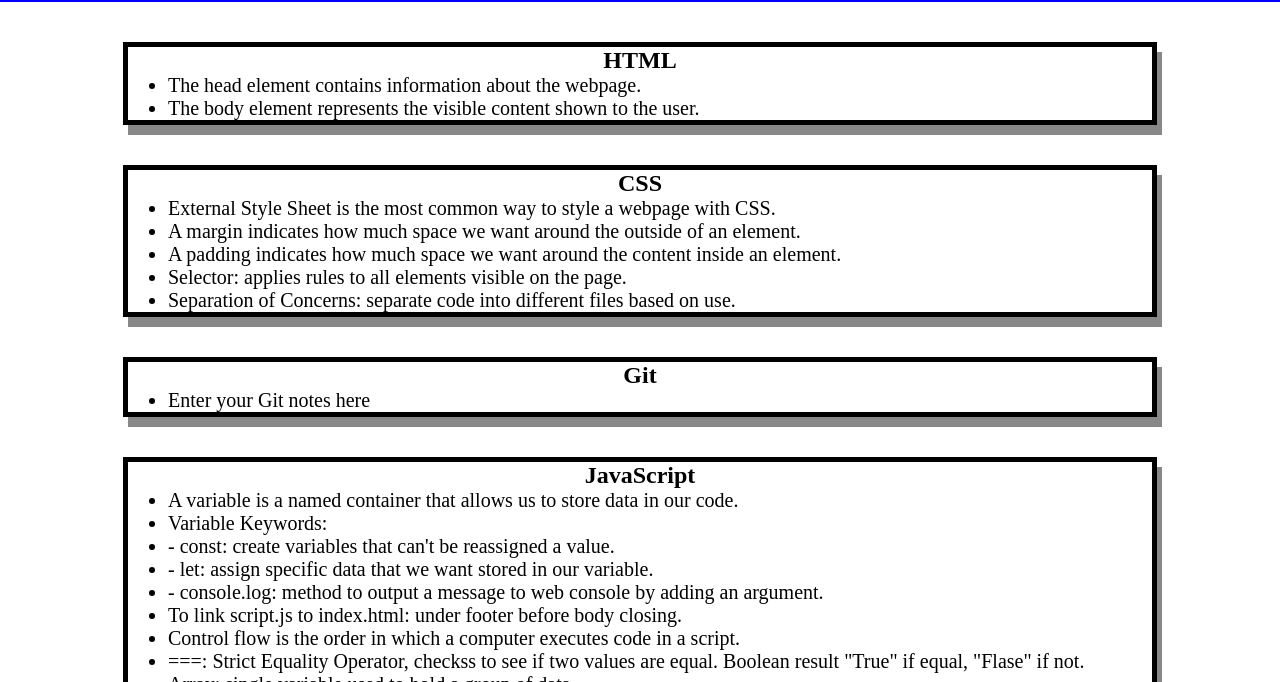
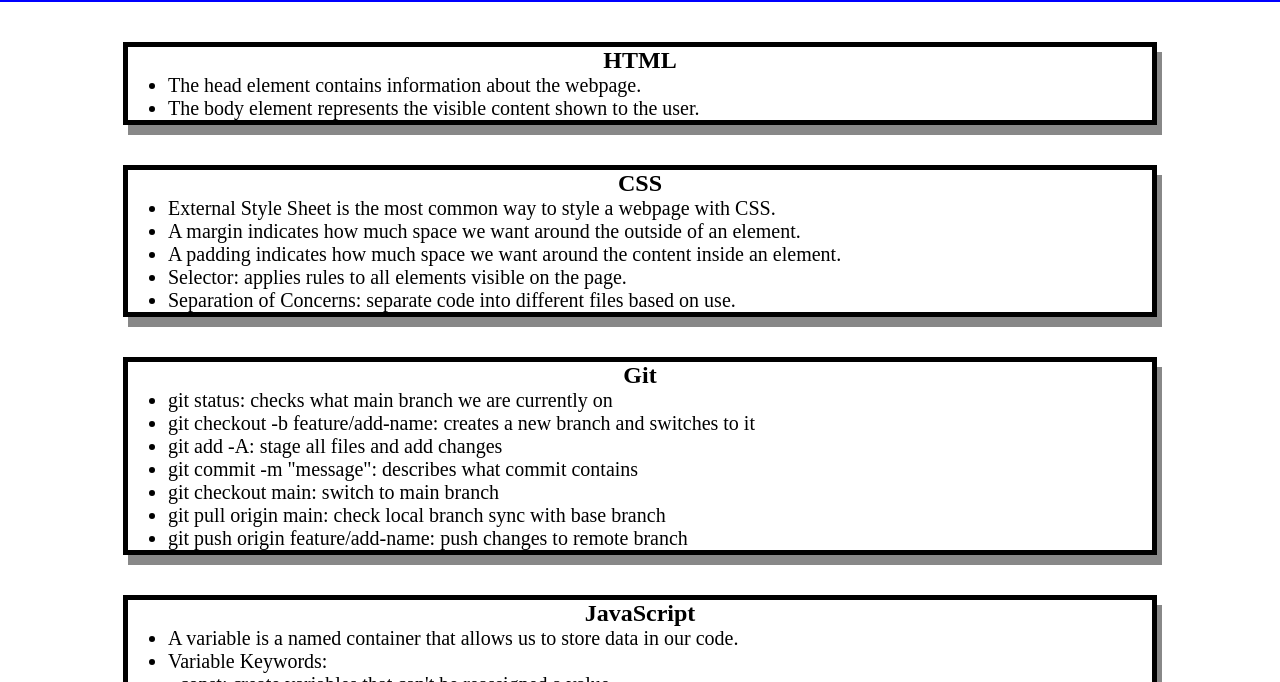
Before and after one commit to ebaby-ak/prework-study-guide, a plain HTML site: page index.html in a window 1280 px wide. Shown: the part 118-800 px from the top of the page. Drawn offline with Linux system fonts and the light colour scheme.

Commit message:
added git notes

```diff
--- a/index.html
+++ b/index.html
@@ -38,7 +38,13 @@
       <section class="card" id="git-section">
         <h2>Git</h2>
         <ul>
-          <li>Enter your Git notes here</li>
+          <li>git status: checks what main branch we are currently on</li>
+          <li>git checkout -b feature/add-name: creates a new branch and switches to it</li>
+          <li>git add -A: stage all files and add changes</li>
+          <li>git commit -m "message": describes what commit contains</li>
+          <li>git checkout main: switch to main branch</li>
+          <li>git pull origin main: check local branch sync with base branch</li>
+          <li>git push origin feature/add-name: push changes to remote branch</li>
         </ul>
       </section>
 
```
